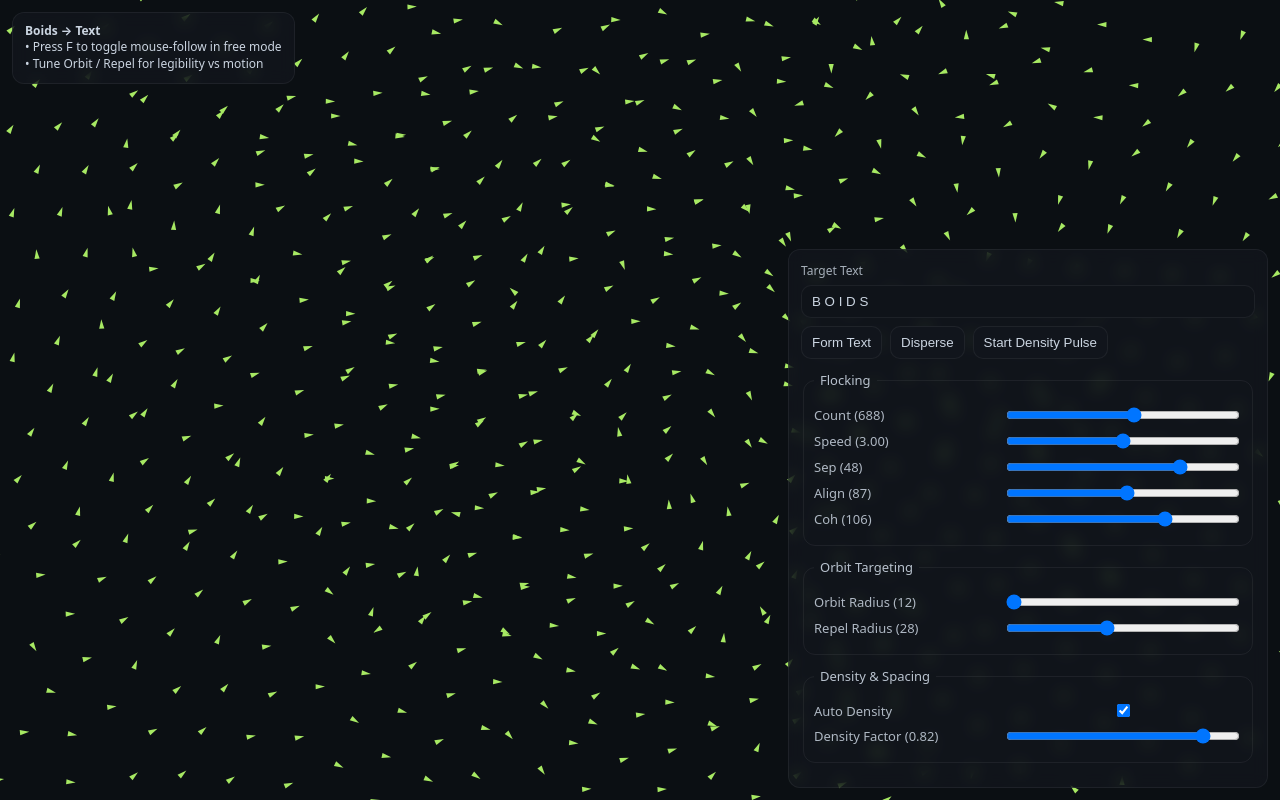
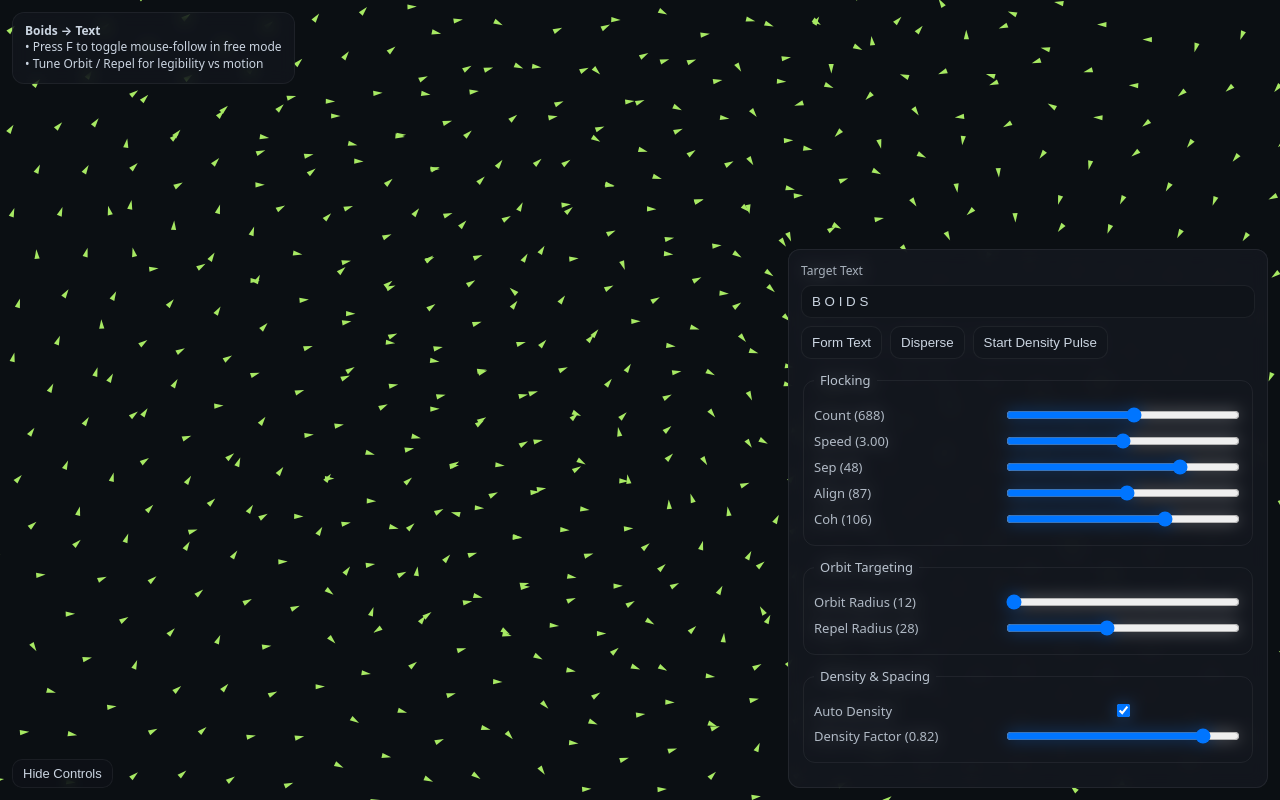
Before and after one commit to Big-jpg/next-boids-text, a Next.js app: page / in a window 1280 px wide. Built offline with nearby package versions, Linux system fonts and the light colour scheme.

Commit message:
modified:   package-lock.json 	modified:   package.json 	new file:   public/og-image.png 	modified:   src/app/layout.tsx

```diff
--- a/package.json
+++ b/package.json
@@ -8,6 +8,7 @@
     "start": "next start"
   },
   "dependencies": {
+    "@vercel/analytics": "^1.5.0",
     "animejs": "^3.2.1",
     "next": "15.5.4",
     "react": "19.1.0",
--- a/src/app/layout.tsx
+++ b/src/app/layout.tsx
@@ -1,14 +1,74 @@
-
+// src/app/layout.tsx
+import "./globals.css";
+import { Analytics } from "@vercel/analytics/react";
+import ControlsPanel from "@/components/ControlsPanel";
+import { useState } from "react";
 
 export const metadata = {
   title: "Boids → Text (Next.js + Anime.js)",
-  description: "Flocking boids that morph into text and back."
+  description: "Flocking boids that morph into text and back.",
+  metadataBase: new URL("https://next-boids-text.vercel.app/"), // ← update with your actual domain
+  openGraph: {
+    title: "Boids → Text (Next.js + Anime.js)",
+    description: "Flocking boids morph seamlessly into text.",
+    url: "https://next-boids-text.vercel.app/",
+    siteName: "BoidsText",
+    images: [
+      {
+        url: "/og-image.png", // place your OG image in /public/og-image.png
+        width: 1200,
+        height: 630,
+        alt: "Boids morphing into text visualization",
+      },
+    ],
+    locale: "en_US",
+    type: "website",
+  },
+  twitter: {
+    card: "summary_large_image",
+    title: "Boids → Text (Next.js + Anime.js)",
+    description: "Flocking boids that morph into text and back.",
+    creator: "@yourhandle", // optional
+    images: ["/og-image.png"],
+  },
 };
 
 export default function RootLayout({ children }: { children: React.ReactNode }) {
+  const [showControls, setShowControls] = useState(true);
+
   return (
     <html lang="en">
-      <body>{children}</body>
+      <body>
+        {/* Toggle button (bottom-left corner) */}
+        <button
+          onClick={() => setShowControls((prev) => !prev)}
+          style={{
+            position: "fixed",
+            left: 12,
+            bottom: 12,
+            zIndex: 20,
+            background: "rgba(15,18,25,0.7)",
+            color: "#cbd5e1",
+            border: "1px solid rgba(255,255,255,0.06)",
+            borderRadius: 10,
+            padding: "6px 10px",
+            fontSize: 13,
+            cursor: "pointer",
+            backdropFilter: "blur(6px)",
+          }}
+        >
+          {showControls ? "Hide Controls" : "Show Controls"}
+        </button>
+
+        {/* Main content */}
+        {children}
+
+        {/* Conditional controls panel */}
+        {showControls && <ControlsPanel />}
+
+        {/* Vercel Analytics */}
+        <Analytics />
+      </body>
     </html>
   );
 }
```
Also changed, not shown: public/og-image.png (added), 1 other file (tests, documents, lock files or other folders).
